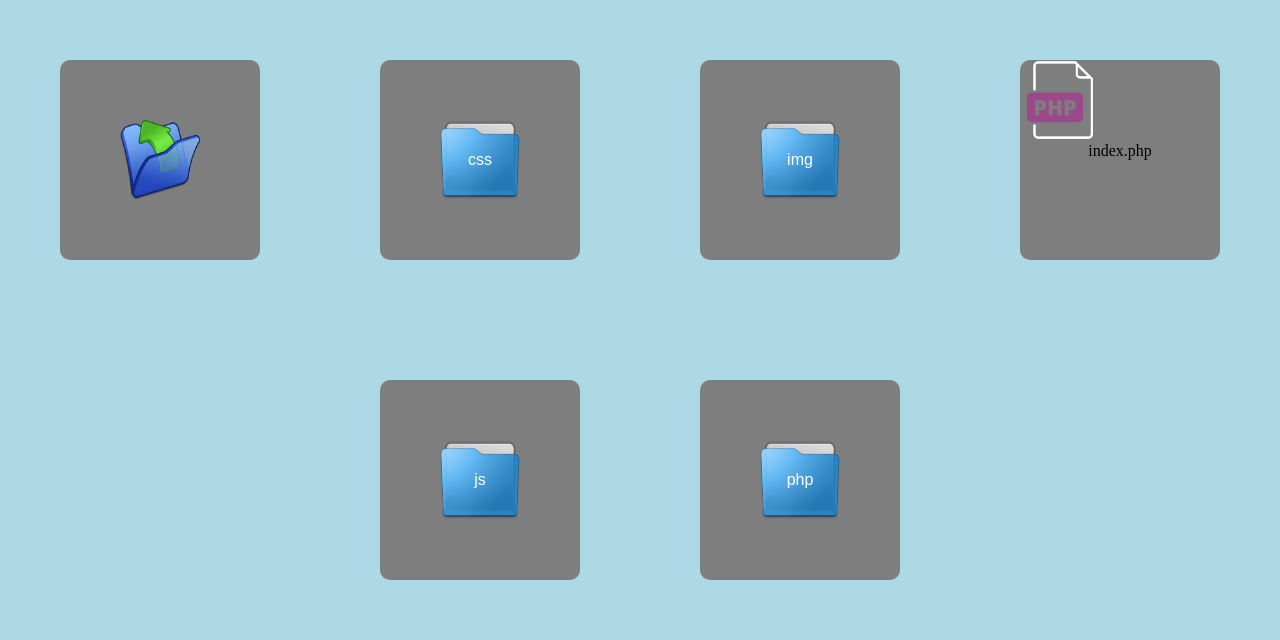
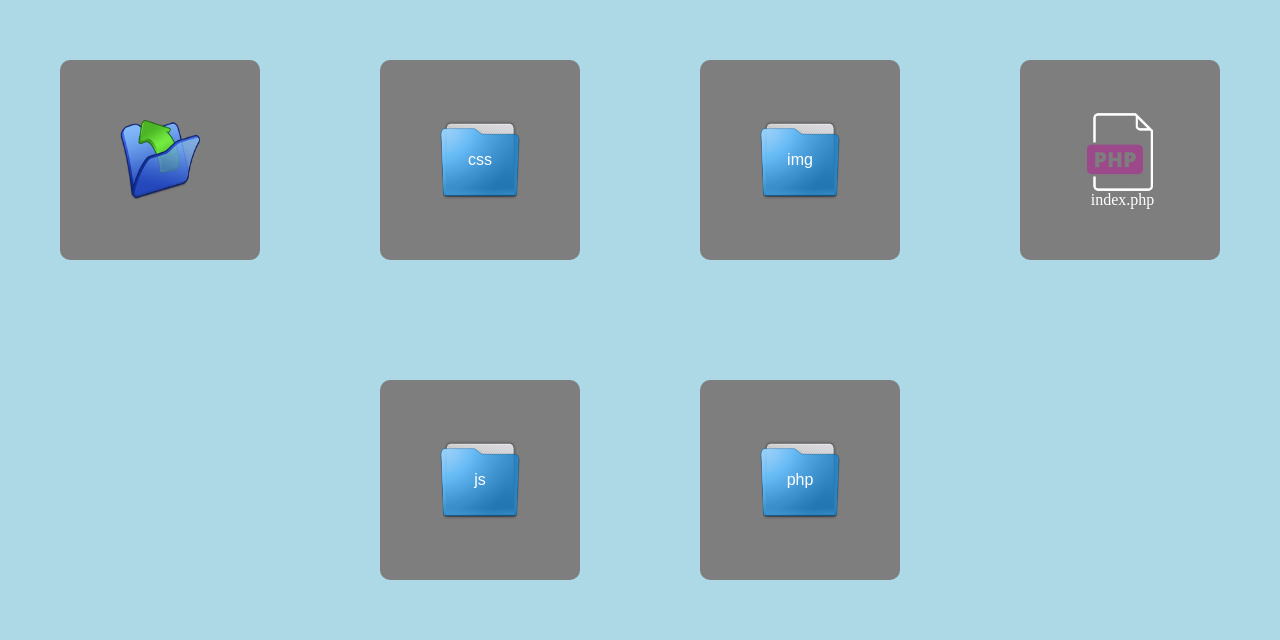
Before and after one commit to r0m21/explorateur-de-fichier, a PHP site: page / in a window 1280 px wide. Shown: the part 200-840 px from the top of the page. Run offline with PHP 8.4, Linux system fonts and the light colour scheme.

Commit message:
Modification pour placer les fichiers dans le style.css et index.php

```diff
--- a/css/style.css
+++ b/css/style.css
@@ -26,6 +26,8 @@ main{height: 75%;}
 /* Margin & padding */
 
 .m-auto{margin:auto;}
+
+.ml-5{margin-left:5px;}
 
 /* Flexbox */
 
@@ -79,6 +81,7 @@ main{height: 75%;}
 
 .box
 {
+    display:flex;
     width: 200px;
     height: 200px;
     border-radius: 10px;
--- a/index.php
+++ b/index.php
@@ -40,8 +40,10 @@
             else
                 {
 ?>              <div class="box">
-                    <img class="taille-image" src="img/icon-php.png" alt="Fichier">
-                    <p class="text-center"><?php echo $filename ?></p>
+                    <div class="d-flex column m-auto">
+                        <img class="taille-image m-auto" src="img/icon-php.png" alt="Fichier">
+                        <p class="text-center ml-5 color-1"><?php echo $filename ?></p>
+                    </div>
                 </div>
 <?php
                 }
```
